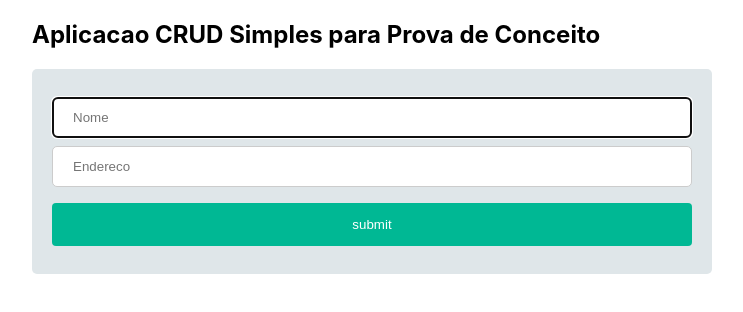
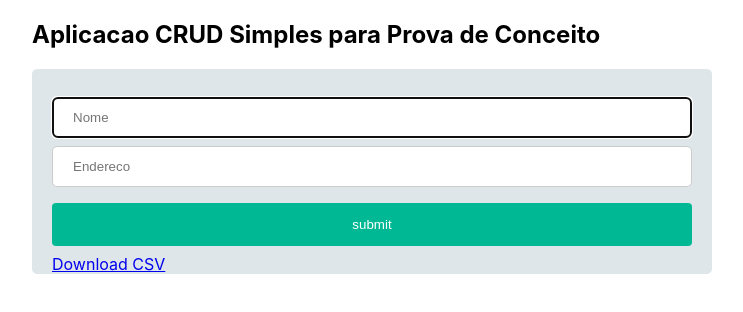
Before and after one commit to pingumanbr/start-crud, a React (Create React App) app: page / in a window 1280 px wide. Shown: the top 312 px of the page, without its empty margins (288-1031 px from the left). Built offline with nearby package versions, Linux system fonts and the light colour scheme.

Commit message:
Correcoes Finais - Acrescentado CSV

```diff
--- a/package.json
+++ b/package.json
@@ -10,6 +10,7 @@
     "express": "^4.17.1",
     "node-fetch": "^2.6.0",
     "react": "^16.13.1",
+    "react-csv": "^2.0.3",
     "react-dom": "^16.13.1",
     "react-scripts": "^3.4.1",
     "view": "^1.1.1"
--- a/src/App.js
+++ b/src/App.js
@@ -1,5 +1,6 @@
 import React,{Component} from "react";
 import './App.css';
+import {CSVLink} from "react-csv"
 
 class App extends Component {
 
@@ -11,6 +12,7 @@ class App extends Component {
       title: 'Aplicacao CRUD Simples para Prova de Conceito',
       act: 0,
       index: 0,
+
       datas: []
     }
   }
@@ -24,7 +26,6 @@ class App extends Component {
   // Adiciona elemento no array
   fSubmit = (e) => {
     e.preventDefault();
-    console.log('try');
 
     let datas = this.state.datas;
     let name = this.refs.name.value;
@@ -33,33 +34,42 @@ class App extends Component {
 
       if( this.state.act === 0 ){ //Novo registro
 
-        this.setState({
-          act:0,
-          index: index
-        })
-
-
           let data = {
             name,address
           }
           datas.push(data);
 
-	  //Salva no DB
-	  this.createContacts( name, address );
+	        //Salva no DB
+          this.createContacts( name, address );
+
 
       }else{                      //Atualiza registro
 
           let index = this.state.index;
-          datas[index].name = name;
-          datas[index].address = address;
+
+          if( index === 0){
+            datas[index].name = name;
+            datas[index].address = address;
+          }else{
+            datas[index-1].name = name;
+            datas[index-1].address = address;
+          }
+
+          // Salva no DB
+          if( index === 0 ){
+             this.updateContacts( 1, name, address );
+          }else{
+            this.updateContacts( index, name, address );
+          }
 
       }
 
+      this.setState({
+        datas: datas,
+        act: 0,
+        index: index
+      })
 
-     this.setState({
-      datas: datas,
-      act: 0
-    });
 
     this.refs.myForm.reset();
     this.refs.name.focus();
@@ -93,9 +103,12 @@ fEdit = (i) => {
   this.refs.address.value = data.address;
 
   let index = i + 1;
+  this.setState({
+    act:1,
+    index: index
+  })
 
-  // Salva no DB
-  this.updateContacts( index , data.name, data.address );
+
 }
 
   render(){
@@ -110,6 +123,15 @@ fEdit = (i) => {
           <input type="text" ref="name" placeholder= "Nome" className="formField"/>
           <input type="text" ref="address" placeholder= "Endereco" className="formField"/>
           <button onClick={(e) => this.fSubmit(e)} className="myButton"> submit </button>
+
+          <CSVLink
+              filename={"ibge.csv"}
+              color="primary"
+              style={{float: "left", marginRight:"10px"}}
+              className="btn btn.primary"
+              data = { this.state.datas}>
+              Download CSV
+          </CSVLink>
       </form>
       <pre>
         { datas.map((data,i) =>
```
Also changed, not shown: 1 other file (tests, documents, lock files or other folders).
